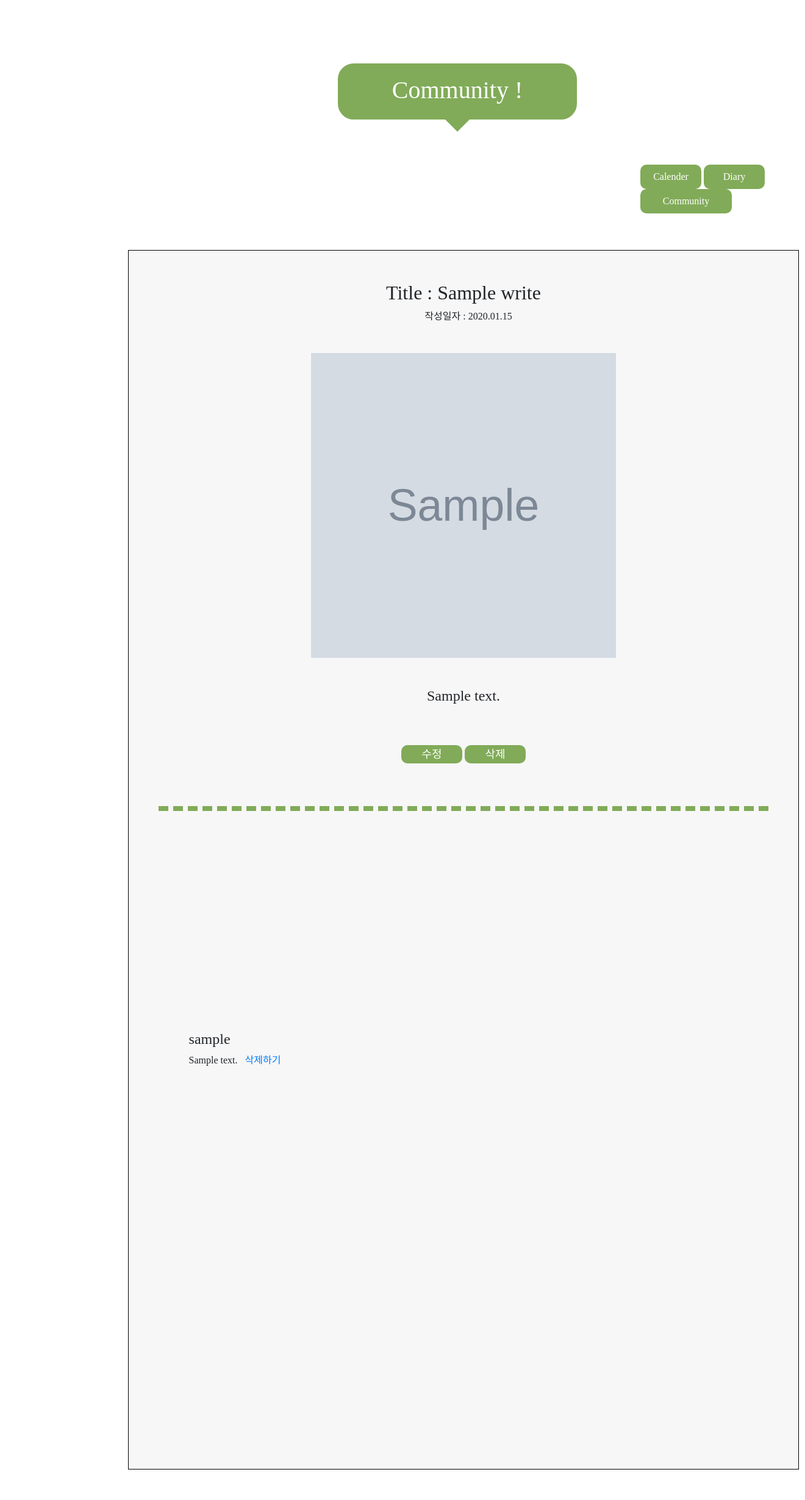
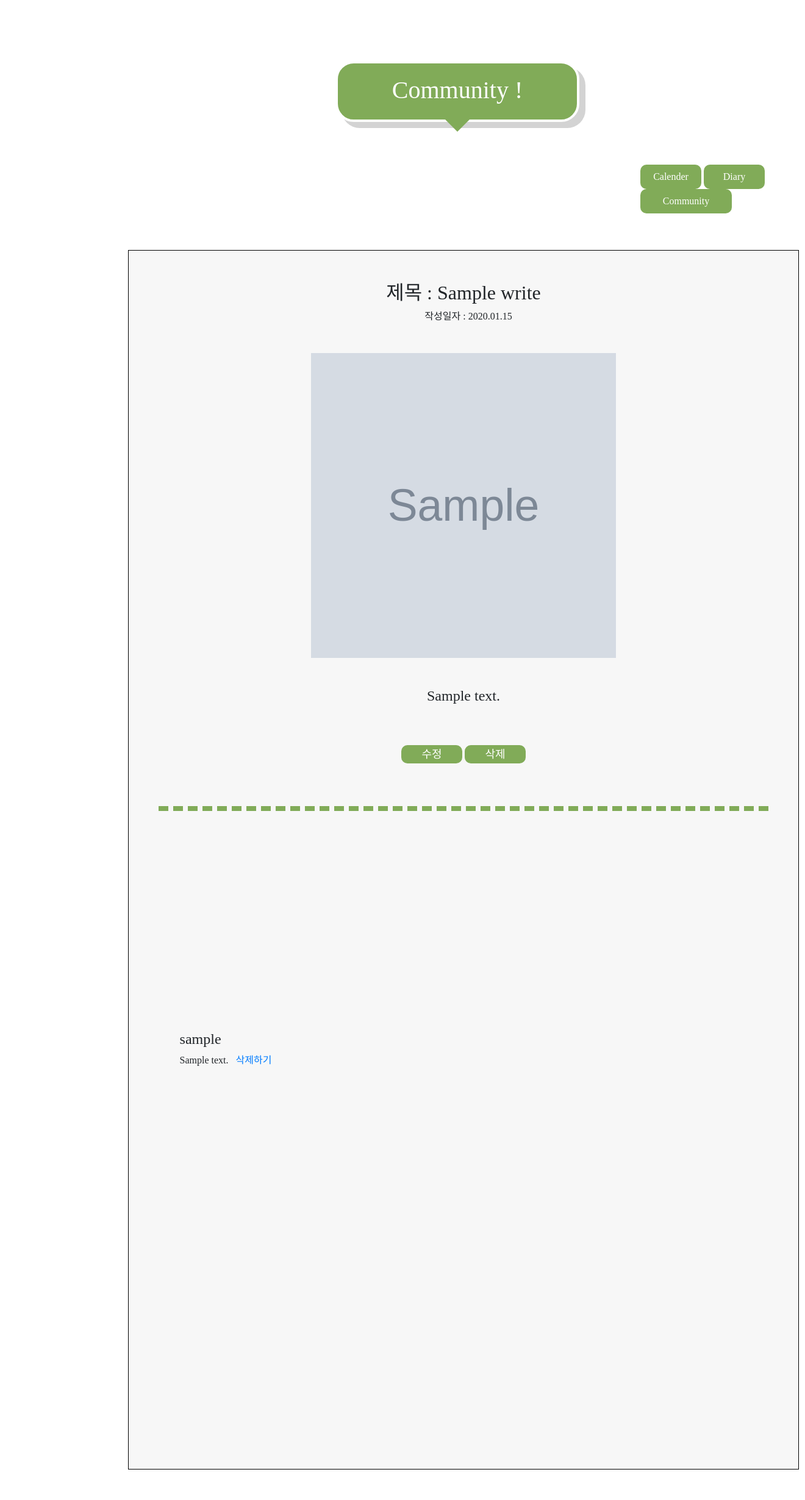
Before and after one commit to Yusang-park/django_study_planner, a Django app: page /community/detail/1 in a window 1320 px wide. Shown: the whole page at 61% size. Run offline with Django 3.2, Linux system fonts and the light colour scheme; tables that the repository leaves empty hold one stand-in row (values such as "Sample post"); grey boxes marked "Sample" are stand-in pictures; some libraries are stand-ins or nearby versions.

Commit message:
css수정

```diff
--- a/studyPlanner/community/static/css/community.css
+++ b/studyPlanner/community/static/css/community.css
@@ -3,10 +3,11 @@ body{
     margin-left: 10px;
     padding-left: 50px;
     background-color: rgb(247,247,247);
-    font-family: G마켓 산스 TTF Medium;
+
 }
 *{
     text-decoration: none;
+    font-family: G마켓 산스 TTF Medium;
 }
 
 .title{
@@ -27,6 +28,7 @@ header {
     width: 400px;
     height: 100px;
     border-radius: 30px;
+    box-shadow: 10px 10px lightgrey;
 }
 header:after, header:before {
 	border: solid transparent;
@@ -37,6 +39,7 @@ header:after, header:before {
 	width: 100;
 	position: absolute;
 	pointer-events: none;
+
 }
 
 header:after {
@@ -44,6 +47,7 @@ header:after {
 	border-top-color: rgb(129, 171, 88);
 	border-width: 20px;
 	margin-left: -20px;
+
 }
 
 .create-btn1{
--- a/studyPlanner/community/static/css/create.css
+++ b/studyPlanner/community/static/css/create.css
@@ -22,6 +22,7 @@ header {
     width: 400px;
     height: 100px;
     border-radius: 30px;
+    box-shadow: 10px 10px lightgrey;
 }
 header:after, header:before {
 	border: solid transparent;
--- a/studyPlanner/community/static/css/detail.css
+++ b/studyPlanner/community/static/css/detail.css
@@ -4,7 +4,7 @@ body{
 }
 *{
     text-decoration: none;
-    font-family: G마켓 산스 TTF Medium;
+    font-family: G마켓 산스 TTF;
 }
 
 header {
@@ -26,6 +26,8 @@ header {
     width: 400px;
     height: 100px;
     border-radius: 30px;
+    box-shadow: 10px 10px lightgrey;
+
 }
 
 header:after, header:before {
@@ -140,11 +142,11 @@ header:after {
     margin-bottom: 100px;
 }
 
-.commentform{s
+.commentform{
     display: flex;
     flex-direction: column;
     padding-top: 360px;
-    padding-right: 750px;
+    padding-right: 780px;
 }
 
 #demotext {
--- a/studyPlanner/community/static/css/update.css
+++ b/studyPlanner/community/static/css/update.css
@@ -7,10 +7,10 @@
 }
 
 .container2{
-    width: 900px;
+    width: 1150px;
     height: 800px;
     margin-top: 70px;
-    margin-left: 320px;
+    margin-left: 190px;
     padding-top: 50px;
     display: flex;
     flex-direction: column;
@@ -34,6 +34,7 @@ header {
     width: 400px;
     height: 100px;
     border-radius: 30px;
+    box-shadow: 10px 10px lightgrey;
 }
 
 header:after, header:before {
--- a/studyPlanner/community/templates/detail.html
+++ b/studyPlanner/community/templates/detail.html
@@ -30,7 +30,7 @@
     </div>
 
     <div class='main_write'>
-    <h2>Title : {{my_write.title}}</h2>
+    <h2>제목 : {{my_write.title}}</h2>
     &nbsp &nbsp 작성일자 : {{my_write.updated_at|date:"Y.m.d"}}<br>
 
 
```
Also changed, not shown: studyPlanner/media/KakaoTalk_20210621_110231411_02_KigKeTK.jpg (added).
